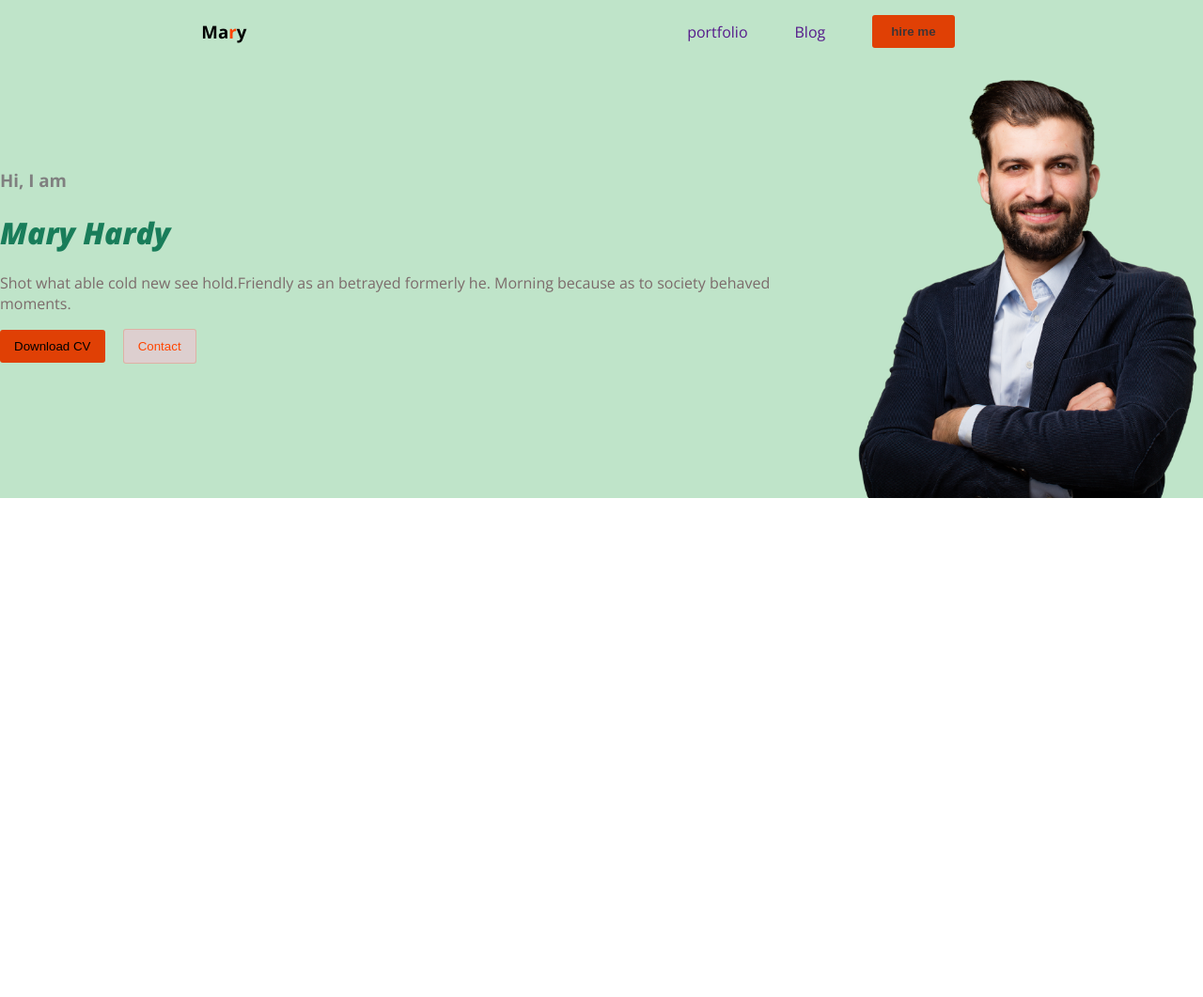
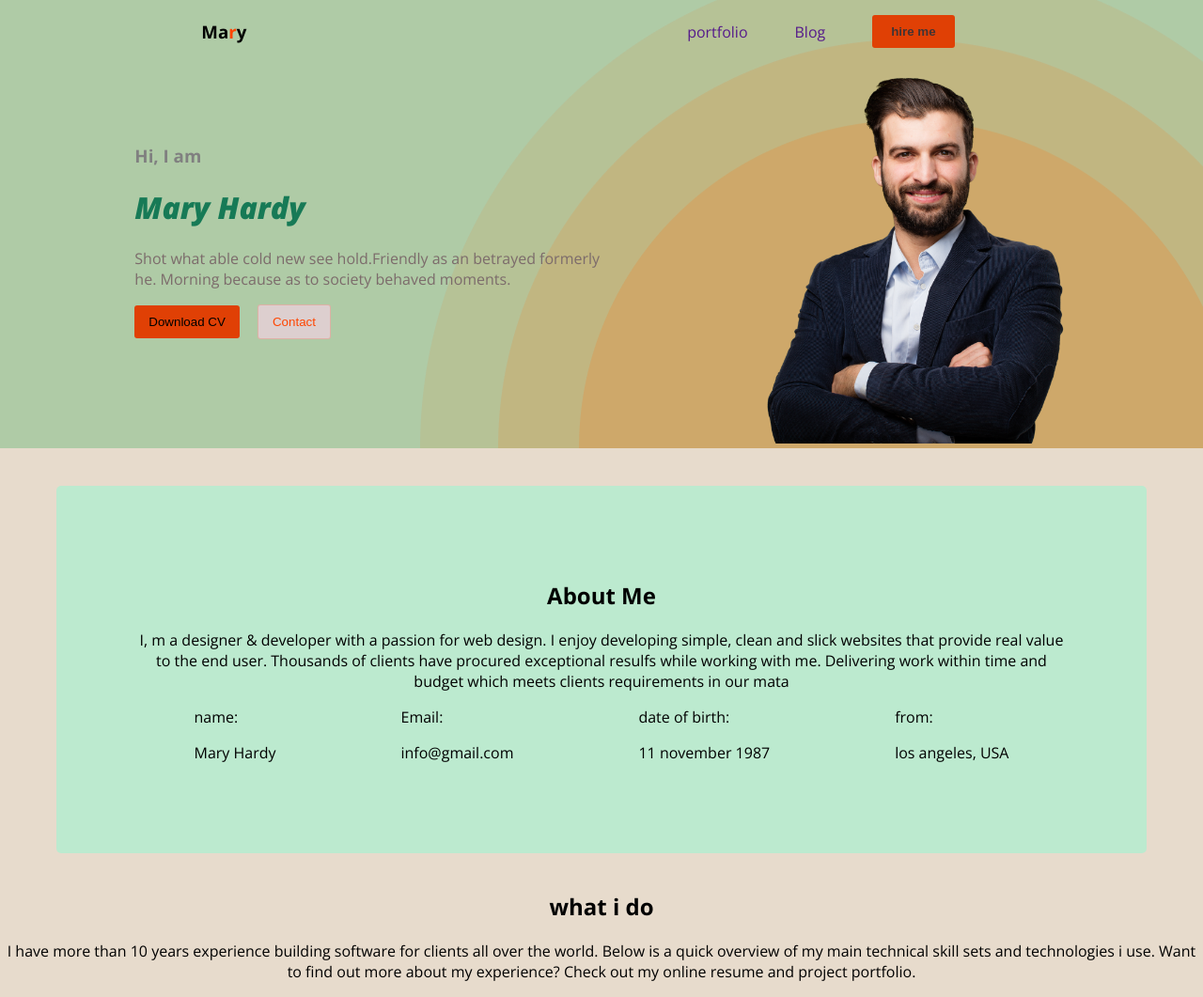
Before and after one commit to bappi12312/developer-portfolio, a plain HTML site: page index.html in a window 1280 px wide. Shown: the whole page at 94% size. Before the commit the page ends 800 px from the top, so only its background shows below. Drawn offline with nearby package versions, Linux system fonts and the light colour scheme.

Commit message:
header done

```diff
--- a/index.html
+++ b/index.html
@@ -35,7 +35,9 @@
       <button class="contact">Contact</button>
     </div>
 
+   <div>
     <img class="hardy" src="images/hardy.png" alt="comming soon">
+   </div>
 
     </div>
 
@@ -43,7 +45,50 @@
 
   </header>
 
-  <main></main>
+
+  <main>
+    <section class="first-section">
+      <div class="section1-container">
+        <h2>About Me</h2>
+        <p>I, m a designer & developer with a passion for web design. I enjoy developing simple, clean and slick websites that provide real value to the end user. Thousands of clients have procured exceptional resulfs while working with me. Delivering work within time and budget which meets clients requirements in our mata</p>
+
+      </div>
+
+      <div class="section1-container2">
+        <div class="details">
+          <div>
+            name:
+            <p>Mary Hardy</p>
+          </div>
+
+          <div>Email:
+            <p>info@gmail.com</p>
+          </div>
+
+          <div>date of birth:
+            <p>11 november 1987</p>
+          </div>
+
+          <div>from:
+            <p>los angeles, USA</p>
+          </div>
+
+        </div>
+      </div>
+    </section>
+
+
+    <section class="section2-container">
+      <h1>what i do</h1>
+      <p>I have more than 10 years experience building software for clients all over the world. Below is a quick overview of my main technical skill sets and technologies i use. Want to find out more about my experience? Check out my online resume and project portfolio.</p>
+    </section>
+
+    <article>
+      <div class="javascript">
+
+      </div>
+    </article>
+  </main>
 
 
   <footer></footer>
--- a/styles/portfolio.css
+++ b/styles/portfolio.css
@@ -4,7 +4,7 @@
 
 body {
   font-family: "Open Sans", sans-serif;
-
+  background-color: rgb(231, 219, 204);
   margin: 0;
 }
 
@@ -63,7 +63,9 @@ nav li button {
 
 .header {
   background-color: rgba(50, 168, 82, 0.308);
-
+  background-image: url('../images/header_bg.png');
+  background-repeat: no-repeat;
+  background-position: bottom right;
 }
 
 /* banner related styles */
@@ -71,10 +73,8 @@ nav li button {
 
 
 .banner {
-  width: 100%;
-
   display: flex;
-  justify-content: space-around;
+  justify-content: space-evenly;
   align-items: center;
   align-content: center;
 }
@@ -113,10 +113,42 @@ nav li button {
 
 .banner-heading {
   margin-bottom: 30px;
-  flex: 1;
+  max-width: 500px;
 
 }
 
 .banner .hardy {
-  width: 400px;
+  max-width: 350px;
+  position: relative;
+  bottom: 0;
+
 }
+
+/* main contents start */
+
+
+/* about section styles */
+
+.section1-container{
+  text-align: center;
+}
+
+.section1-container2 .details {
+  display: flex;
+  justify-content: space-around;
+}
+
+.first-section {
+  max-width: 1000px;
+  margin: 40px auto;
+  background-color: rgba(127, 255, 212, 0.411) ;
+  padding: 80px;
+  border-radius: 5px;
+  border: none;
+}
+
+/* section 2 styles */
+
+.section2-container {
+  text-align: center;
+}
```
